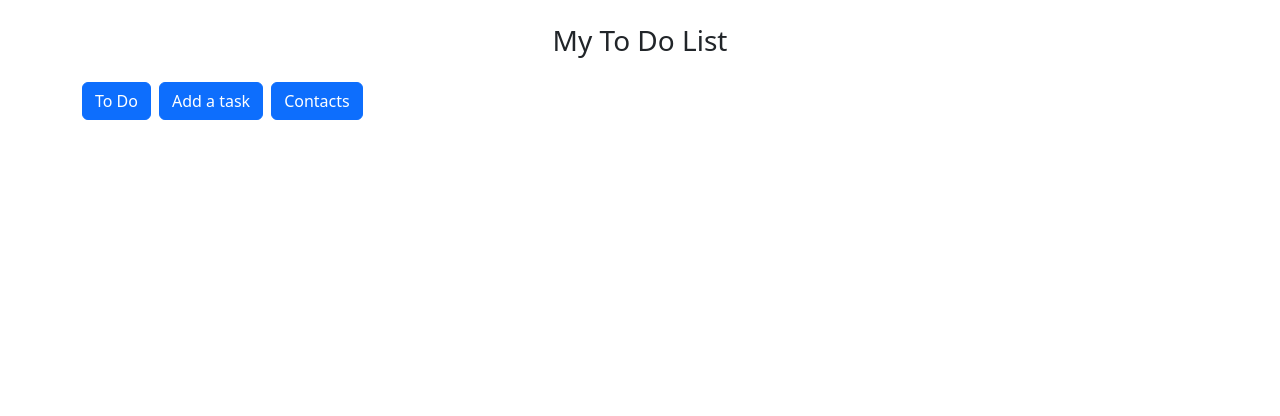
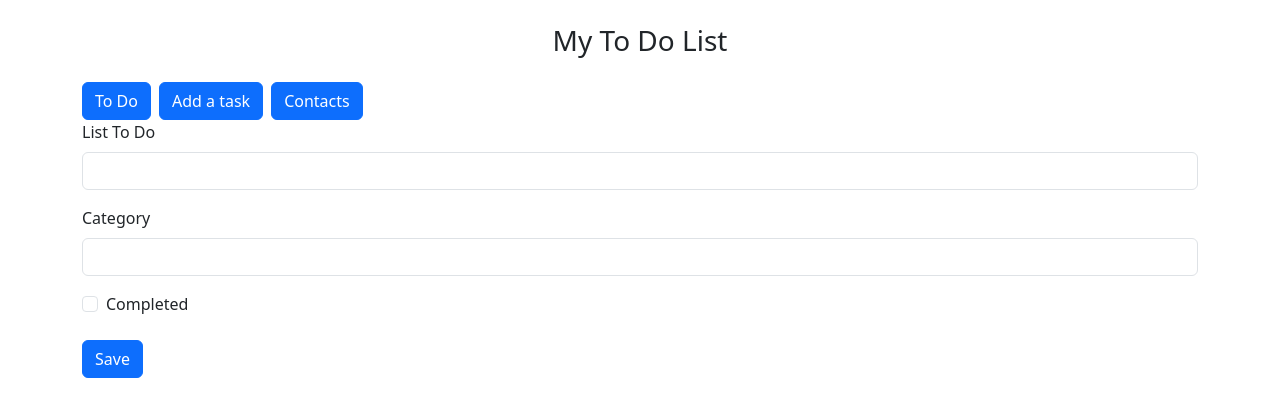
Before and after one commit to caylilambert22/project3_repo, a React (Create React App) app: page /add in a window 1280 px wide. Shown: the top 416 px of the page. Built offline with nearby package versions, Linux system fonts and the light colour scheme.

Commit message:
pushing new changes in add and edit js links

```diff
--- /dev/null
+++ b/src/Addtodo.js
@@ -0,0 +1,16 @@
+import React from 'react';
+import { useNavigate } from 'react-router-dom';
+import ToDos_form from './ToDos_form';
+
+function Addtodos({ onAdd }) {
+  const navigate = useNavigate();
+
+  function handleAdd(newItem) {
+    onAdd(newItem);
+    navigate("/");
+  }
+
+  return <ToDos_form initialData={{ list:"", category: "", status: false}} onSubmit={handleAdd} />;
+}
+
+export default Addtodos;
--- a/src/App.js
+++ b/src/App.js
@@ -4,9 +4,10 @@ import React from 'react';
 import { useState} from 'react';
 import { BrowserRouter as Router, Routes, Route} from 'react-router-dom';
 
-import ToDos_form from './ToDos_form.js';
+
 import Layout from './Layout.js';
 import Listtodos from './Listtodos.js';
+import Addtodos from './Addtodo.js';
 
 
 
@@ -31,8 +32,10 @@ function App() {
      <Router>
       <Layout>
         <Routes>
-          <Route path="/" element={ <ToDos_form items={items} onDelete={deleteItem} /> } />
           <Route path="/" element={ <Listtodos items={items} onDelete={deleteItem} /> } />
+          <Route path="/add" element={ <Addtodos items={items} onDelete={deleteItem} /> } />
+
+
 
 
         </Routes>
```
Also changed, not shown: src/Edittodo.js (added).
